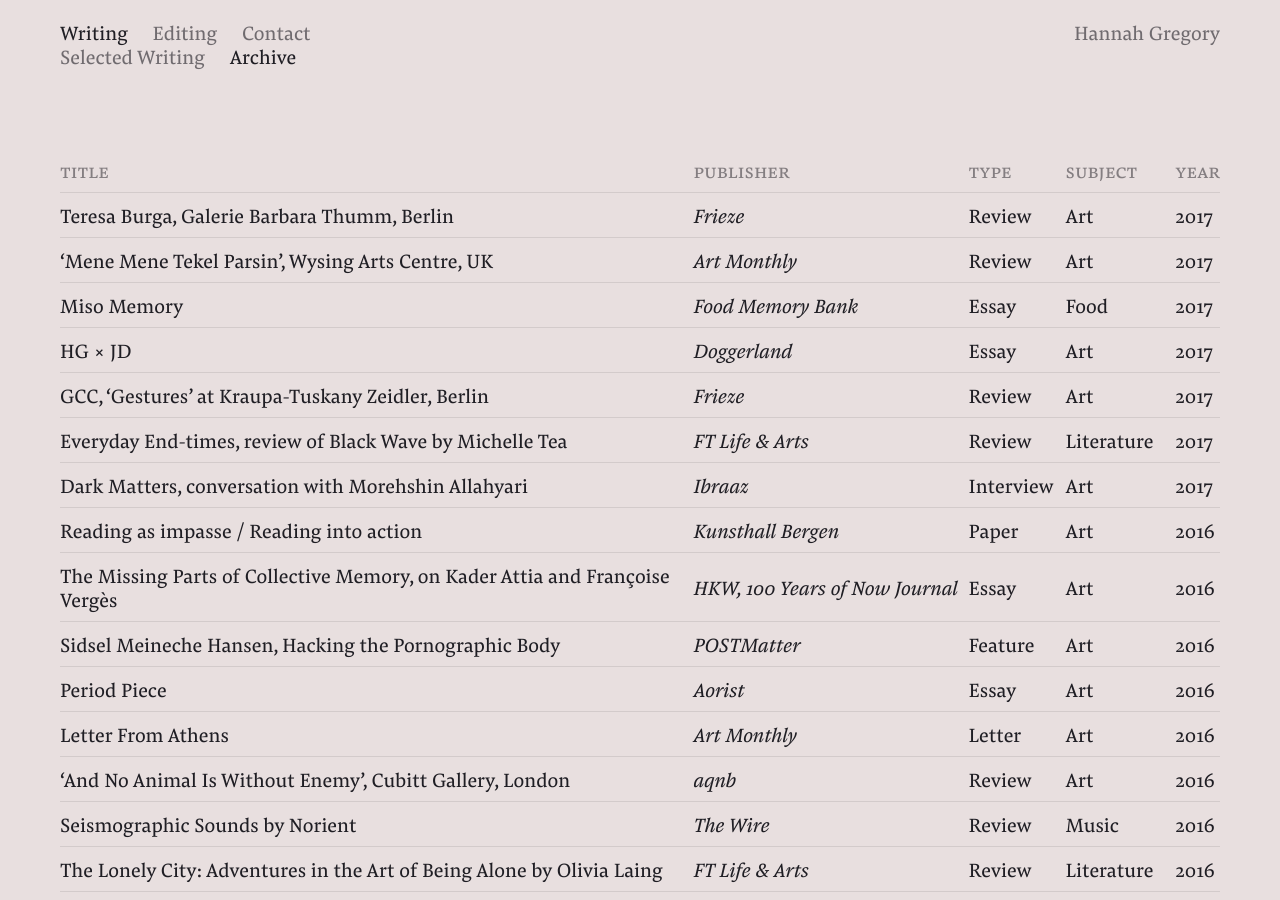
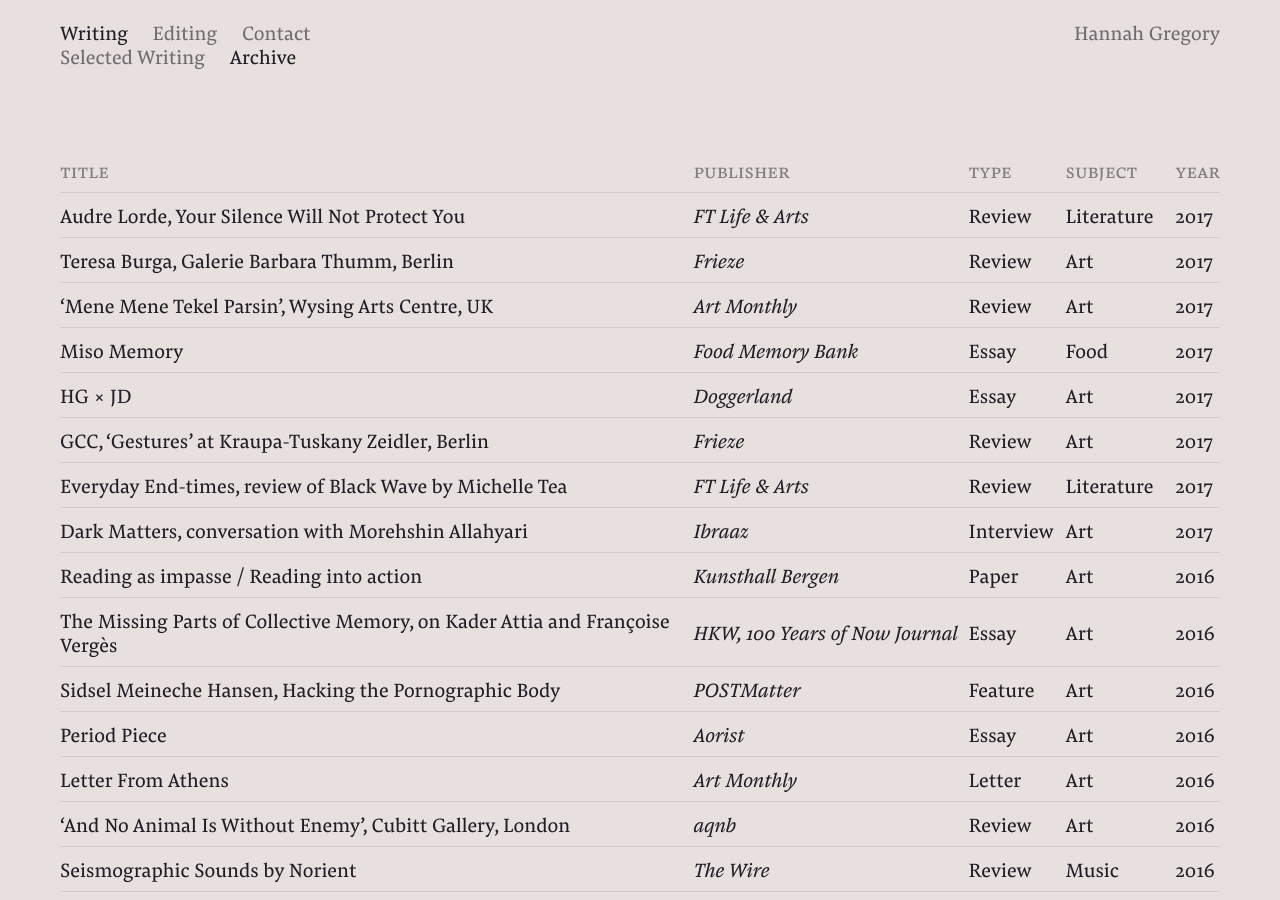
Before and after one commit to hg-site/hg-site.github.io, a Jekyll site: the page built from archive/index.markdown, in a window 1280 px wide and 900 px high. Built offline with Jekyll 4.4.1, drawn with Linux system fonts in a browser that asks for light colours.

Commit message:
Updated Index

```diff
--- a/archive/index.markdown
+++ b/archive/index.markdown
@@ -15,6 +15,15 @@
 </tr>
 </thead>
 <tbody class="list">
+
+<tr data-href="https://www.ft.com/content/fed0a28c-a8fb-11e7-ab66-21cc87a2edde">
+	<td class="title">Audre Lorde, Your Silence Will Not Protect You</td>
+	<td class="publisher">FT Life & Arts</td>
+	<td class="type">Review</td>
+	<td class="subject">Literature</td>
+	<td class="year">2017</td>
+</tr>
+
 
 <tr data-href="https://frieze.com/article/teresa-burga-0">
 	<td class="title">Teresa Burga, Galerie Barbara Thumm,
```
